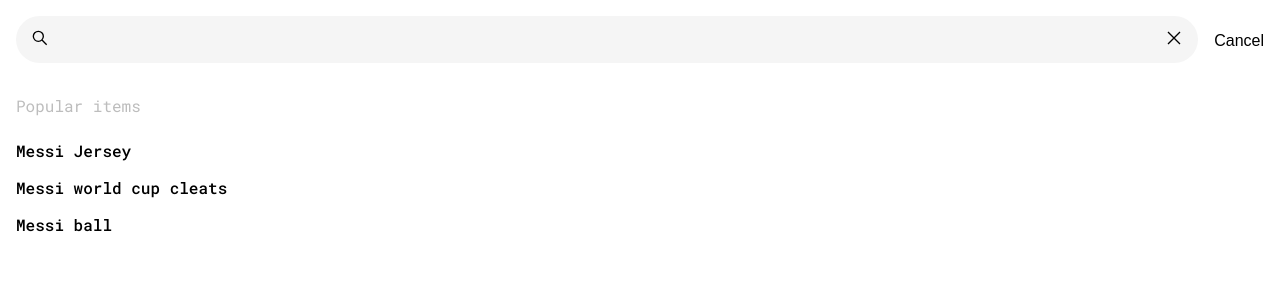
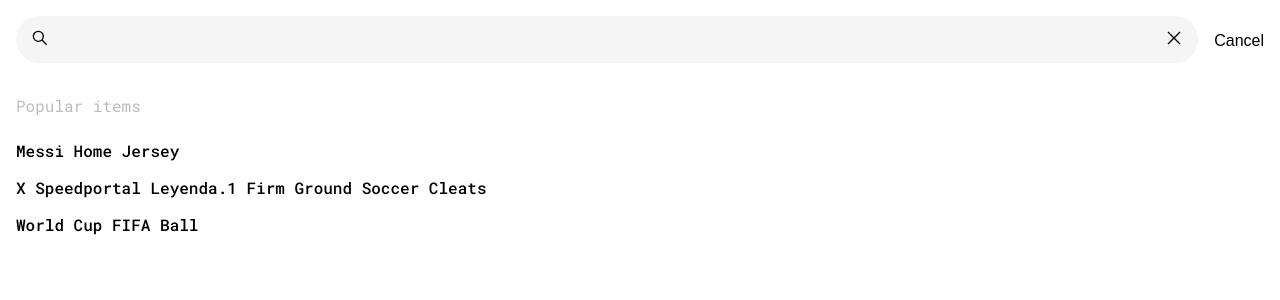
Before and after one commit to salvantjeff/shopping-cart, a React (Create React App) app in the folder shopping-cart-project/: page /search in a window 1280 px wide. Shown: the top 300 px of the page. Built offline with nearby package versions, Linux system fonts and the light colour scheme.

Commit message:
Import lists of products and set popular items

```diff
--- a/shopping-cart-project/src/components/SearchPage/SearchPage.js
+++ b/shopping-cart-project/src/components/SearchPage/SearchPage.js
@@ -1,9 +1,14 @@
 import './SearchPage.css';
 import { GrClose, GrSearch } from 'react-icons/gr';
 import { useState } from 'react';
+import { AllProductDetails } from '../ShopPage/AllProductDetails';
 
 function SearchPage() {
-
+    const popularItems = {
+        item1: AllProductDetails[0],
+        item2: AllProductDetails[1],
+        item3: AllProductDetails[2],
+    };
     function handleSearchClicked() {
         document.body.classList.add('hideSearch');
     };
@@ -46,9 +51,9 @@
                 <div className='search-content'>
                     <ul className="popular-items">
                         <p className='popular-heading'>Popular items</p>
-                        <li className='popular-item'>Messi Jersey</li>
-                        <li className='popular-item'>Messi world cup cleats</li>
-                        <li className='popular-item'>Messi ball</li>
+                        <li className='popular-item'>{popularItems.item1.name}</li>
+                        <li className='popular-item'>{popularItems.item2.name}</li>
+                        <li className='popular-item'>{popularItems.item3.name}</li>
                     </ul>
                 </div>
             </div>
```
